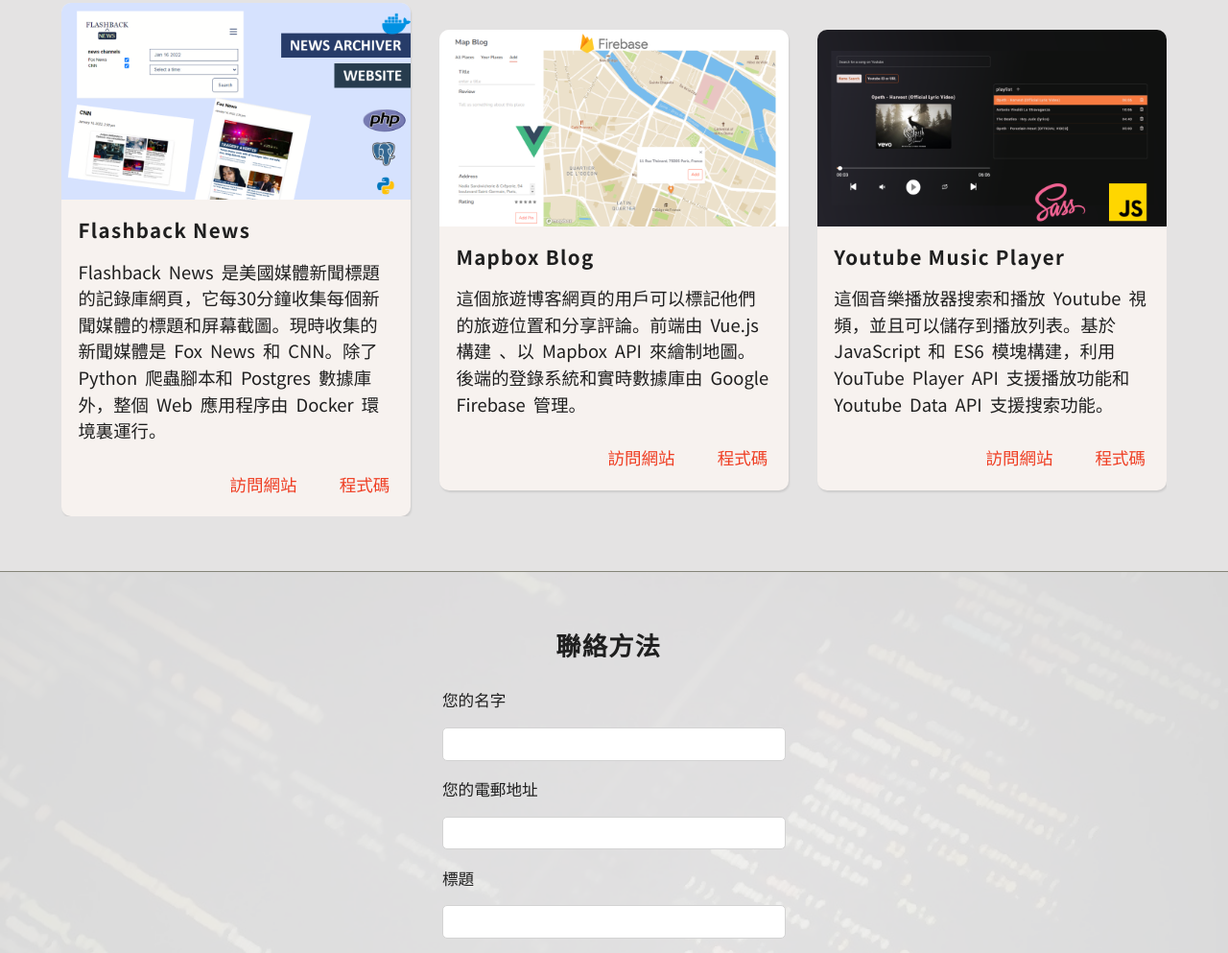
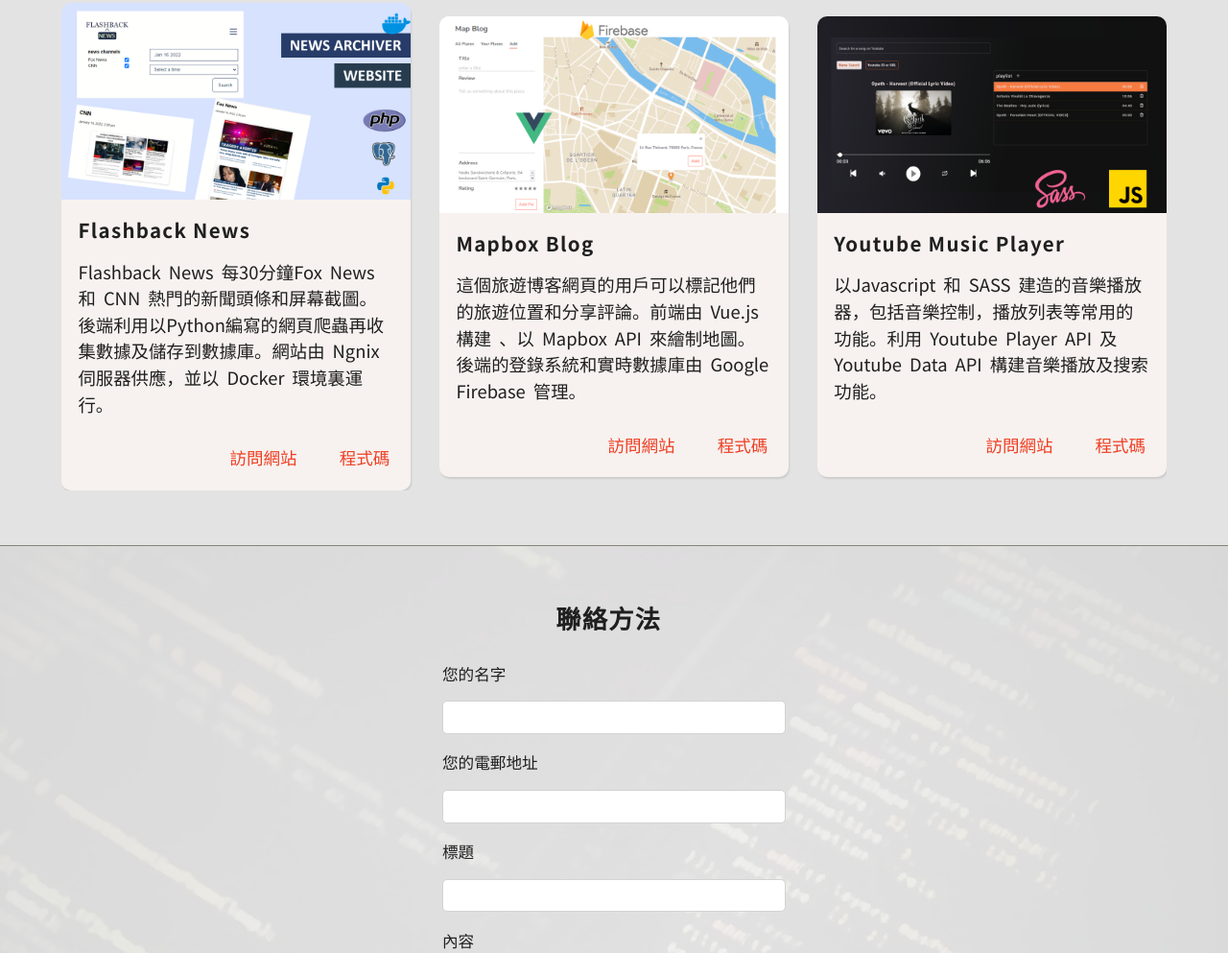
Before and after one commit to simoncse/simoncse.github.io, a plain HTML site: page zh.html in a window 1280 px wide. Shown: the part 1258-2251 px from the top of the page at 96% size. Drawn offline with Linux system fonts and the light colour scheme.

Commit message:
Update zh.html
Edited projects description in Chinese

```diff
--- a/zh.html
+++ b/zh.html
@@ -86,8 +86,7 @@
                         <img src="/assets/projects/fn_thumb.webp" alt="news archiver image">
                     </div>
                     <h3>Flashback News</h3>
-                    <p>Flashback News 是美國媒體新聞標題的記錄庫網頁，它每30分鐘收集每個新聞媒體的標題和屏幕截圖。現時收集的新聞媒體是 Fox
-                        News 和 CNN。除了 Python 爬蟲腳本和 Postgres 數據庫外，整個 Web 應用程序由 Docker 環境裏運行。</p>
+                    <p>Flashback News 每30分鐘Fox News 和 CNN 熱門的新聞頭條和屏幕截圖。後端利用以Python編寫的網頁爬蟲再收集數據及儲存到數據庫。網站由 Ngnix 伺服器供應，並以 Docker 環境裏運行。</p>
                     <div class="project__action">
                         <a href="http://flashbacknews.tk/" target="_blank">訪問網站</a>
                         <a href="https://github.com/simoncse/news-archiver" target="_blank">程式碼</a>
@@ -111,8 +110,7 @@
                         <img src="/assets/projects/mp_thumb.webp" alt="music player image">
                     </div>
                     <h3>Youtube Music Player</h3>
-                    <p>這個音樂播放器搜索和播放 Youtube 視頻，並且可以儲存到播放列表。基於JavaScript 和 ES6 模塊構建，利用 YouTube Player API 支援播放功能和 Youtube
-                        Data API 支援搜索功能。
+                    <p>以Javascript 和 SASS 建造的音樂播放器，包括音樂控制，播放列表等常用的功能。利用 Youtube Player API 及 Youtube Data API 構建音樂播放及搜索功能。
 
                     </p>
                     <div class="project__action">
```
